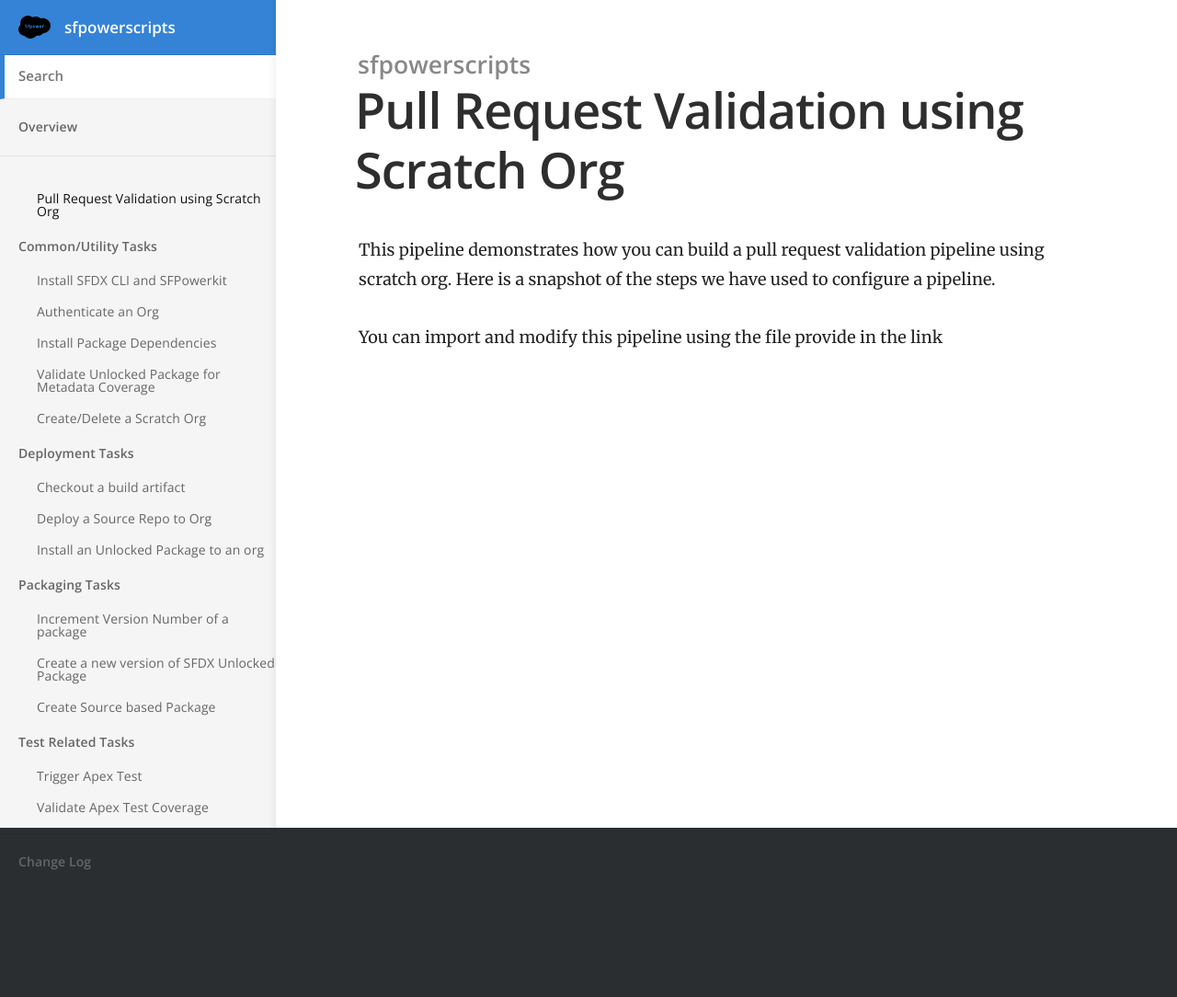
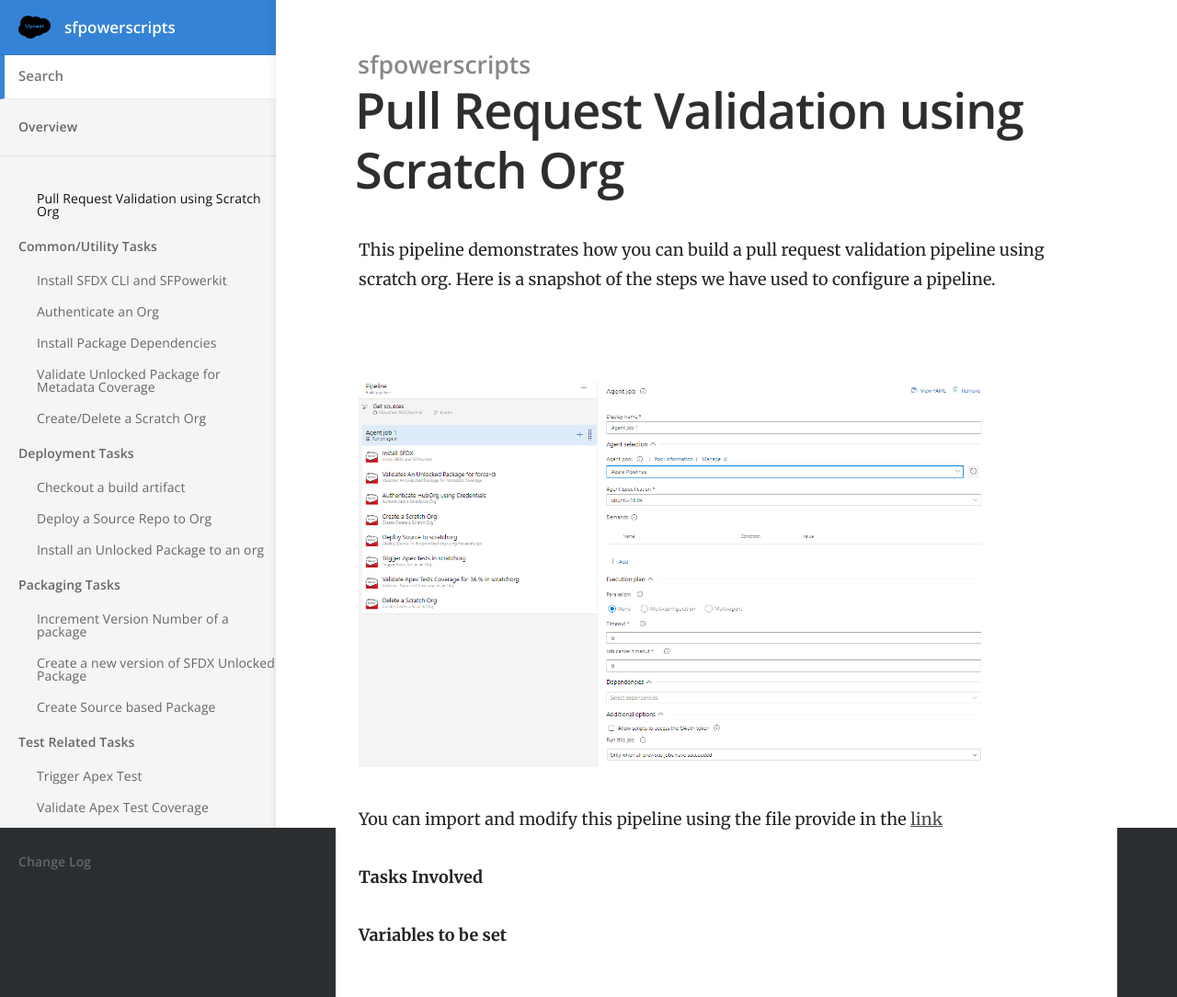
Before and after one commit to nbatterham/sfpowerscripts-doc, a Jekyll site: the page built from _docs/Pipelines/Pull Request Validation using Scratch Org.md, in a window 1280 px wide. Shown: the whole page at 92% size. Built offline with Jekyll 4.4.1, drawn with Linux system fonts in a browser that asks for light colours; before the commit the page ends 968 px from its top, so only the background shows below that.

Commit message:
Updated '_docs/Pipelines/Pull Request Validation using Scratch Org.md' via CloudCannon

```diff
--- a/_docs/Pipelines/Pull Request Validation using Scratch Org.md
+++ b/_docs/Pipelines/Pull Request Validation using Scratch Org.md
@@ -5,5 +5,12 @@ order: 1
 
 This pipeline demonstrates how you can build a pull request validation pipeline using scratch org. Here is a snapshot of the steps we have used to configure a pipeline.
 
+&nbsp;
 
-You can import and modify this pipeline using the file provide in the link
+![](/images/PR Pipeline ScratchOrg.png){: width="1570" height="824"}
+
+You can import and modify this pipeline using the file provide in the [link](https://github.com/azlamsalam/sfpowerscripts/blob/master/SamplePipelines/PR%20Source%20Format%20%5bScratch%20Orgs%5d%20using%20sfpowerscripts.json)
+
+**Tasks Involved**
+
+**Variables to be set**
```
